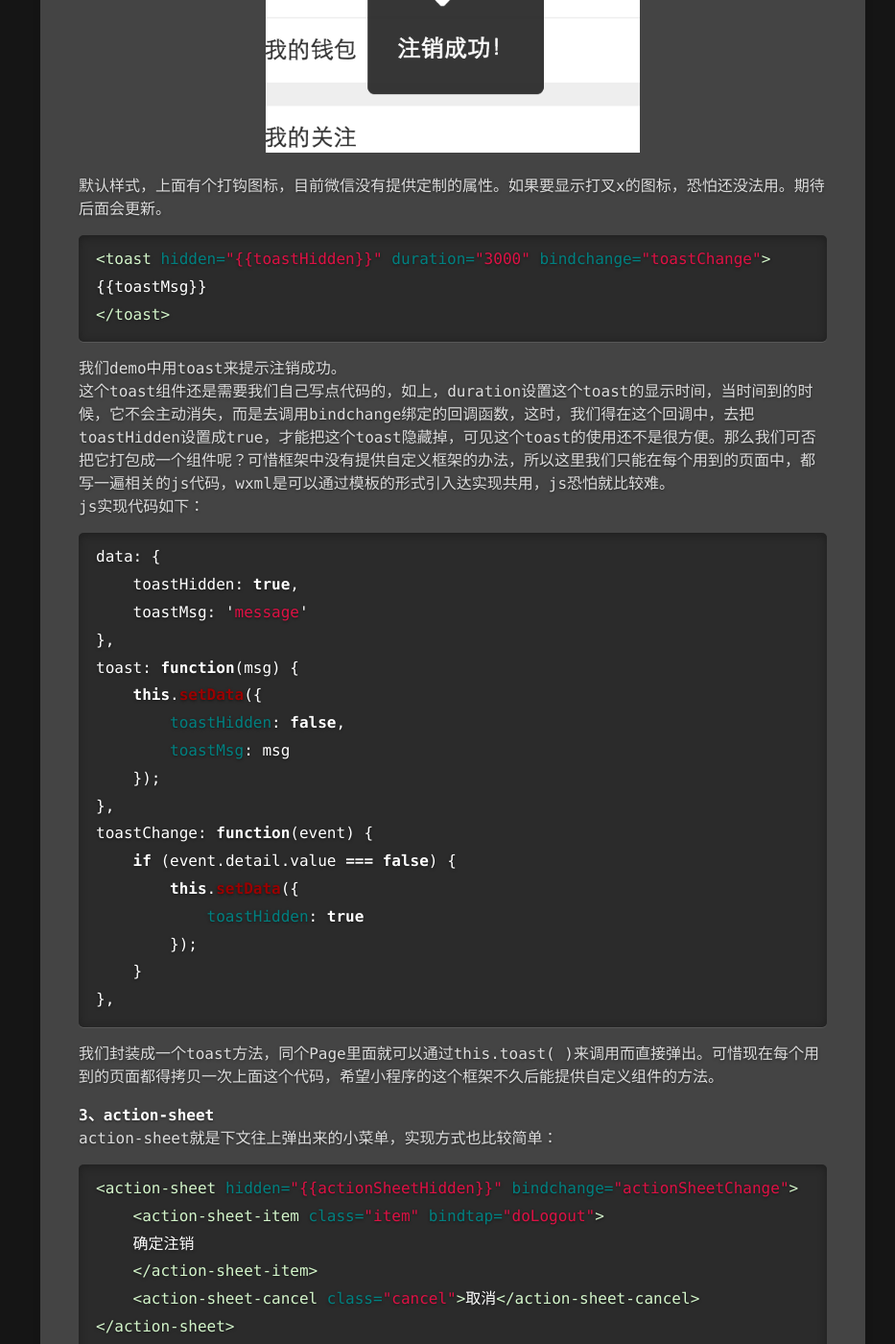
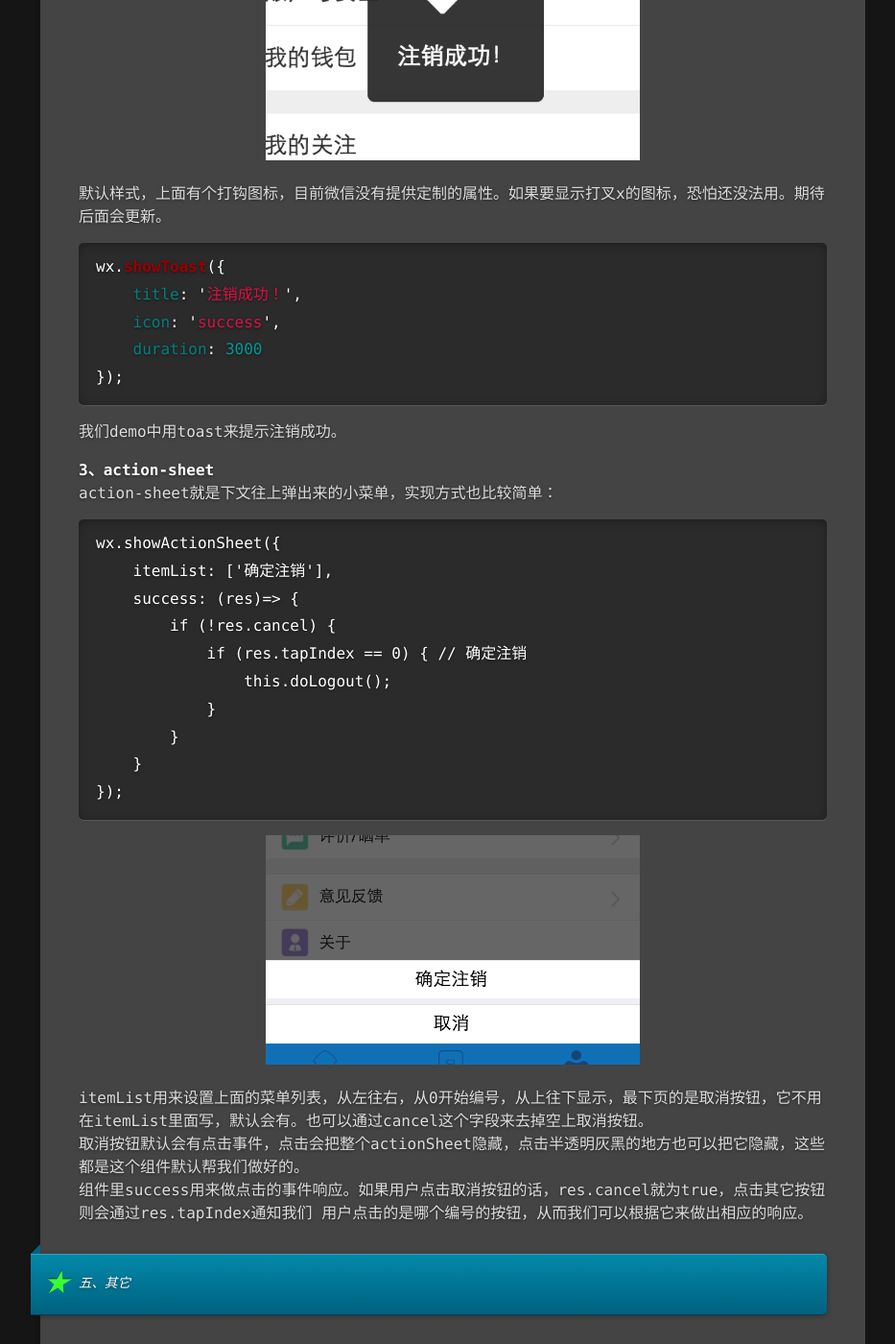
Before and after one commit to jsongo/jsongo.github.io, a Jekyll site: the page built from _posts/2016-10-09-weapp-5.markdown, in a window 1280 px wide and 1400 px high, scrolled down 8368 px. Shown: the whole window at 96% size, without its empty margins (18-951 px from the left). Built offline with Jekyll 4.4.1, drawn with Linux system fonts in a browser that asks for light colours; comment, search, counter and statistics services are not loaded; some of the changed text lies outside the part shown.

Commit message:
Update 2016-10-09-weapp-5.markdown

```diff
--- a/_posts/2016-10-09-weapp-5.markdown
+++ b/_posts/2016-10-09-weapp-5.markdown
@@ -149,16 +149,15 @@ wx.showNavigationBarLoading
 {% highlight js %}
 wx.hideNavigationBarLoading
 {% endhighlight %}
-第二种要wxml和js一起配合
-wxml代码：
-{% highlight html %}
-{% raw %}
-<loading hidden="{{!loading}}">
-    加载中...
-</loading>
-{% endraw %}
+第二种也只需要调用一个函数就可以了
+代码：
+{% highlight js %}
+wx.showToast({
+    title: '加载中...',
+    icon: 'loading',
+    duration: 10000
+});
 {% endhighlight %}
-js的代码做的事情就是用setData来修改上面的loading这个数据，设为true则显示加载图标，false不显示（注意wxml里的loading前面加了!感叹号）这个loading组件的样式微信已经帮我们做好了，其它的不用我们处理。
 
 > 三、外卖页面的实现
 
@@ -185,93 +184,72 @@ js的代码做的事情就是用setData来修改上面的loading这个数据，
 整体布局其实就是wxss完成的，也没什么可讲。这一部分主要讨论：模态窗口、下文弹出菜单列表、toast的实现。
 
 **1、模态窗口**
-其实也就是我们网页中的alert、confirm这些。当他们弹出来的时候，后面的窗口是不可以操作的，这类窗口称为模态窗口。
-小程序框架只提供了一个组件：[modal组件](https://mp.weixin.qq.com/debug/wxadoc/dev/component/modal.html)。不过我们可以用它来实现alert / confirm / prompt。
+其实也就是我们网页中的alert、confirm这些弹出框。当他们弹出来的时候，后面的窗口是不可以操作的，这类窗口称为模态窗口。
+小程序框架提供了一个wx.showModal，我们可以用它来实现alert / confirm / prompt。
 <p align="center"><img src="/img/201610/weapp5-3.png" alter="modal组件" width="50%"/></p>
-{% highlight html %}
-{% raw %}
-<modal title="标题" confirm-text="确定" cancel-text="取消"
-    hidden="{{modalHidden}}" bindconfirm="modalChange" bindcancel="modalChange">
-    这是对话框的内容。
-</modal>
-{% endraw %}
+{% highlight js %}
+wx.showModal({
+    title: '关于',
+    content: '这是一个演示程序，不要在意这些细节'
+});
 {% endhighlight %}
 先看几个参数：
 title设置上面的标题
-标签中间的文本就是对话框中部灰色的内容
-no-cancel 设置是否显示取消按钮
-bindconfirm和bindcancel分别是两个按钮的事件
+content就是对话框中部灰色的内容
 
 （1）alert框
-只要把no-cancel设置成true就可以了
+添加一个字段：showCancel，设置成false就可以了
 
 （2）confirm框
-默认的就是confirm的样式
+默认的就是confirm的样式，可以用cancelText字段设置取消文本，cancelColor设置它的字体颜色，confirmText设置确认文本，confirmColor设置它的字体颜色。
 
 （3）prompt弹出输入框
-modal组件中间是允许插入wxml标签的，所以我们如果插入一个input组件，它自然就成了prompt弹出框，如果需要用户输入的时候，可以用这个办法弹出。
+modal框中间的内容是允许插入wxml标签的，所以我们如果插入一个input组件，它自然就成了prompt弹出框，如果需要用户输入的时候，可以用这个办法弹出。
+用success得到用户点击了哪个按钮，如果是确认按钮的时候，success回调里通过参数拿到：
+{% highlight js %}
+success: function(res) {
+    if (res.confirm === 1) {
+        console.log('用户点击了确认按钮');
+    }
+    else {
+        console.log('用户点击了取消按钮');
+    }
+}
+{% endhighlight %}
 
 （4）modal的显示与隐藏
-上面的代码中，用modalHidden变量来控制是否hidden。我们在bindconfirm和bindcancel两个事件里面都加上一个setData，把modalHidden设置成true就可以隐藏了。同样的，要显示的时候，setData把modalHidden设置成true就可以了。
-{% highlight js %}
-modalChange: function() {
-    this.setData({
-        modalHidden: !this.data.modalHidden
-    });
-}
-{% endhighlight %}
+modal弹出框默认的就可以通过“取消”按钮来隐藏，暂还没有提供其它方式。
 
 **2、toast**
 <p align="center"><img src="/img/201610/weapp5-4.png" alter="toast组件" width="50%"/></p>
 默认样式，上面有个打钩图标，目前微信没有提供定制的属性。如果要显示打叉x的图标，恐怕还没法用。期待后面会更新。
-{% highlight html %}
-{% raw %}
-<toast hidden="{{toastHidden}}" duration="3000" bindchange="toastChange">
-{{toastMsg}}
-</toast>
-{% endraw %}
+{% highlight js %}
+wx.showToast({
+    title: '注销成功！',
+    icon: 'success',
+    duration: 3000
+});
 {% endhighlight %}
 我们demo中用toast来提示注销成功。
-这个toast组件还是需要我们自己写点代码的，如上，duration设置这个toast的显示时间，当时间到的时候，它不会主动消失，而是去调用bindchange绑定的回调函数，这时，我们得在这个回调中，去把toastHidden设置成true，才能把这个toast隐藏掉，可见这个toast的使用还不是很方便。那么我们可否把它打包成一个组件呢？可惜框架中没有提供自定义框架的办法，所以这里我们只能在每个用到的页面中，都写一遍相关的js代码，wxml是可以通过模板的形式引入达实现共用，js恐怕就比较难。
-js实现代码如下：
-{% highlight js %}
-data: {
-    toastHidden: true,
-    toastMsg: 'message'
-},
-toast: function(msg) {
-    this.setData({
-        toastHidden: false,
-        toastMsg: msg
-    });
-},
-toastChange: function(event) {
-    if (event.detail.value === false) {
-        this.setData({
-            toastHidden: true
-        });
-    }
-},
-{% endhighlight %}
-我们封装成一个toast方法，同个Page里面就可以通过this.toast( )来调用而直接弹出。可惜现在每个用到的页面都得拷贝一次上面这个代码，希望小程序的这个框架不久后能提供自定义组件的方法。
 
 **3、action-sheet**
 action-sheet就是下文往上弹出来的小菜单，实现方式也比较简单：
 {% highlight html %}
-{% raw %}
-<action-sheet hidden="{{actionSheetHidden}}" bindchange="actionSheetChange">
-    <action-sheet-item class="item" bindtap="doLogout">
-    确定注销
-    </action-sheet-item>
-    <action-sheet-cancel class="cancel">取消</action-sheet-cancel>
-</action-sheet>
-{% endraw %}
+wx.showActionSheet({
+    itemList: ['确定注销'],
+    success: (res)=> {
+        if (!res.cancel) {
+            if (res.tapIndex == 0) { // 确定注销
+                this.doLogout();
+            }
+        }
+    }
+});
 {% endhighlight %}
 <p align="center"><img src="/img/201610/weapp5-5.png" alter="toast组件" width="50%"/></p>
-action-sheet 有一个 bindchange 方法，当用户点击上面半透明背景时，会被触发。
-action-sheet-item标签可以用多个，它会从上往下依次排列。每个上面都可以单独绑定事件。
-action-sheet-cancel标签用来是额外提供的，它跟action-sheet-item的差别是，它点击后会触发action-sheet的bindchange方法。当然这个标签也可以不使用。
-如果没有实现bindchange方法，点击背景时是不会把action-sheet隐藏起来的。所以我们需要实现它，很简单，也只需要setData把actionSheetHidden设置为true就行了。
+itemList用来设置上面的菜单列表，从左往右，从0开始编号，从上往下显示，最下页的是取消按钮，它不用在itemList里面写，默认会有。也可以通过cancel这个字段来去掉空上取消按钮。
+取消按钮默认会有点击事件，点击会把整个actionSheet隐藏，点击半透明灰黑的地方也可以把它隐藏，这些都是这个组件默认帮我们做好的。
+组件里success用来做点击的事件响应。如果用户点击取消按钮的话，res.cancel就为true，点击其它按钮则会通过res.tapIndex通知我们 用户点击的是哪个编号的按钮，从而我们可以根据它来做出相应的响应。
 
 > 五、其它
 
```
